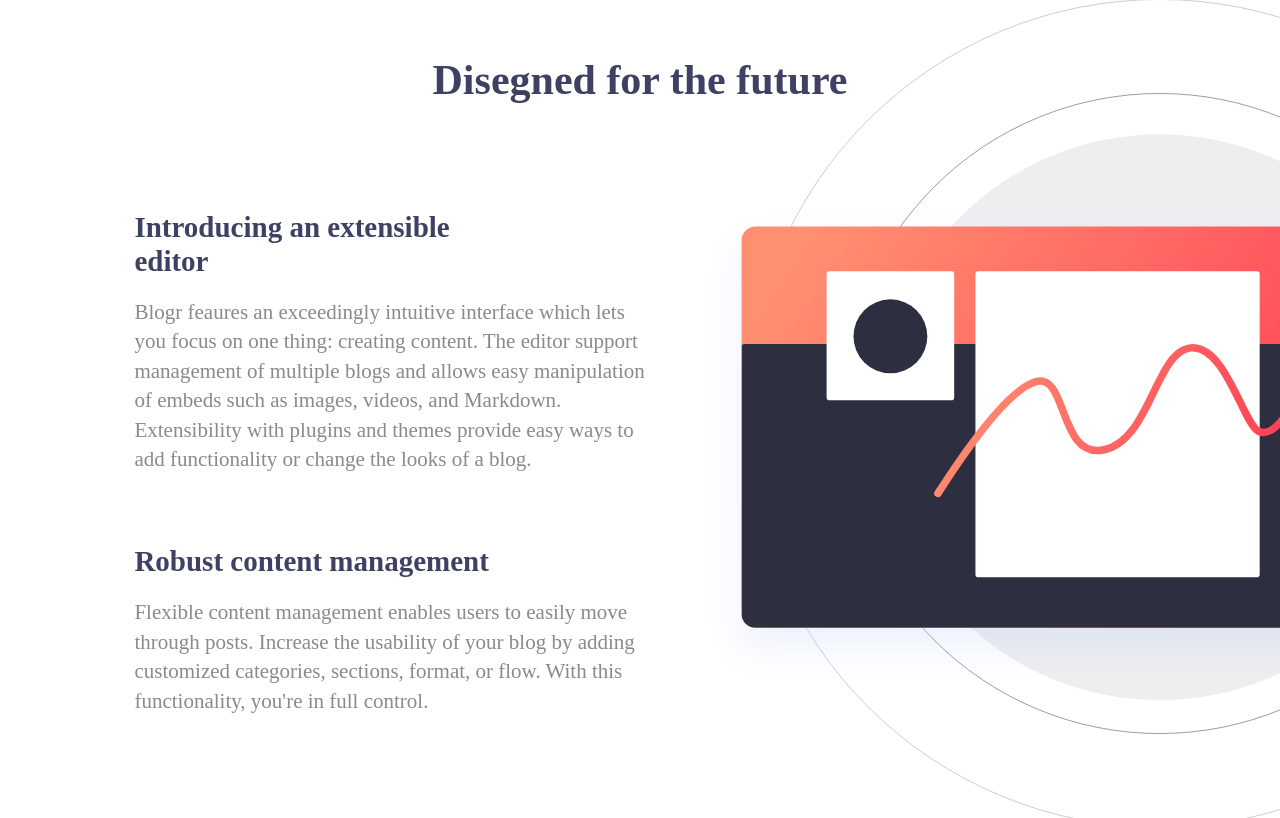
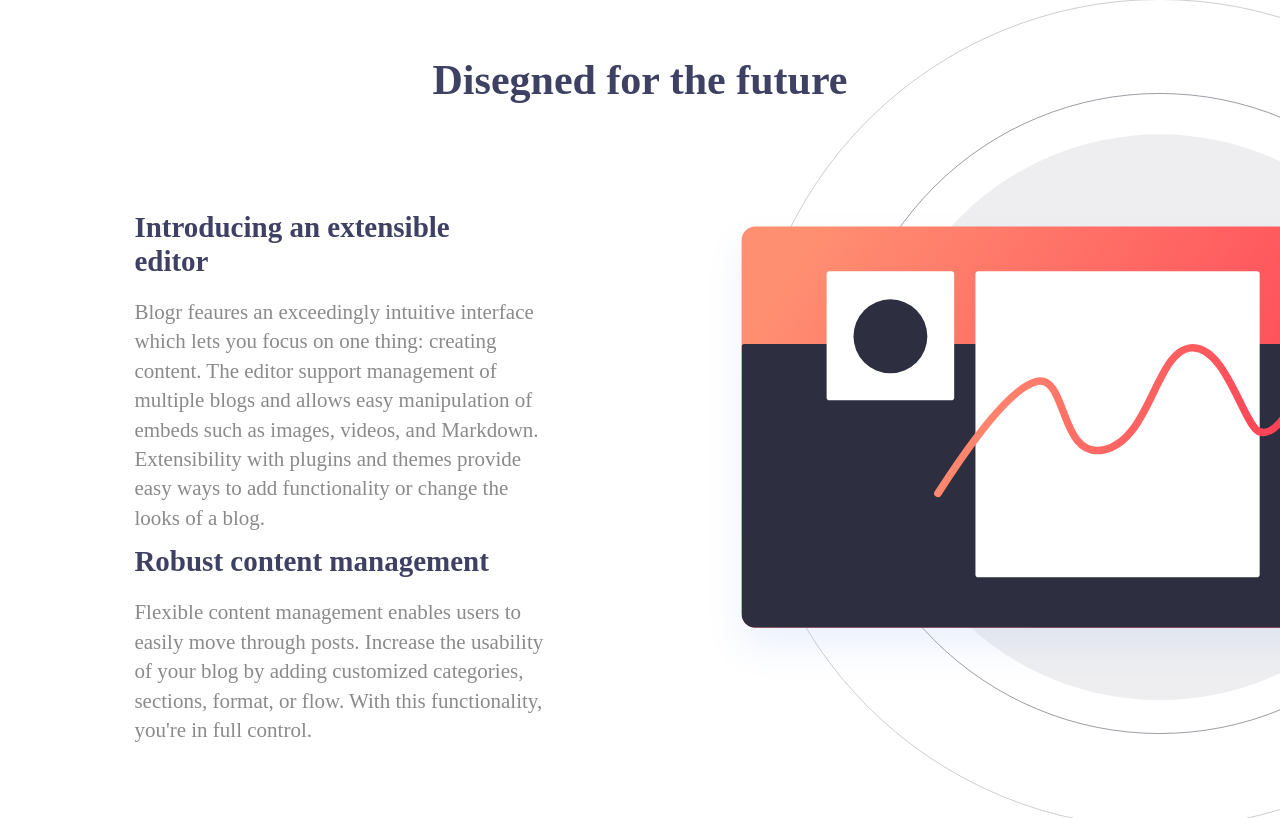
Before and after one commit to John9927/blogr-landing-angular, an Angular app: page / in a window 1280 px wide. Shown: the part 668-1486 px from the top of the page. Built offline with nearby package versions, Linux system fonts and the light colour scheme.

Commit message:
fix description

```diff
--- a/src/app/dashboard/dashboard.component.css
+++ b/src/app/dashboard/dashboard.component.css
@@ -127,7 +127,6 @@
 .header__description {
   display: flex;
   justify-content: center;
-  /* margin: 20px; */
   font-size: 20px;
   color: hsl(355, 100%, 90%);
 }
@@ -194,7 +193,7 @@
 }
 
 .description__span {
-  width: 32%;
+  width: 40%;
   position: absolute;
   line-height: 1.4;
   font-size: 21px;
@@ -247,7 +246,7 @@
   }
 
   .description__span {
-    width: 40%;
+    width: 32%;
   }
 
   .title__h1__container {
```
